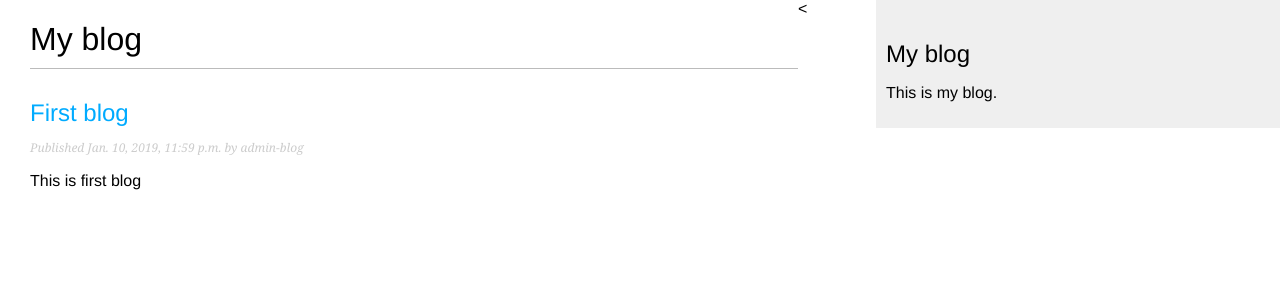
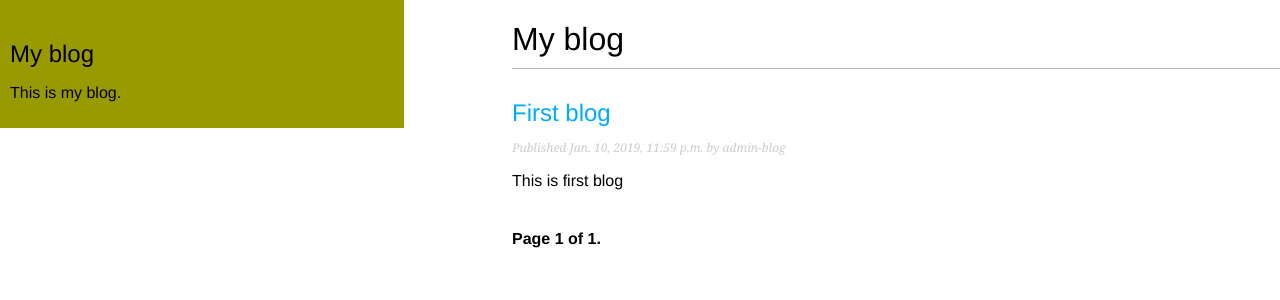
Before and after one commit to tejaswarathe/Blog-application, a Django app: page /blog/ in a window 1280 px wide. Shown: the top 300 px of the page. Run offline with Django 3.2, Linux system fonts and the light colour scheme; data comes from the database, SQL or seed files in the repository.

Commit message:
added pagination and generic views

```diff
--- a/mysite_blog/blog/static/css/blog.css
+++ b/mysite_blog/blog/static/css/blog.css
@@ -21,16 +21,16 @@ h2 {
 }
 
 #content {
-    float:left;
+    float:right;
     width:60%;
     padding:0 0 0 30px;
 }
 
 #sidebar {
-    float:right;
+    float:left;
     width:30%;
     padding:10px;
-    background:#efefef;
+    background:#999900;
     height:100%;
 }
 
--- a/mysite_blog/blog/templates/blog/base.html
+++ b/mysite_blog/blog/templates/blog/base.html
@@ -1,5 +1,5 @@
 {% load static %}
-<!DOCTYPE html><<!DOCTYPE html>
+<!DOCTYPE html>
 <html>
   <head>
     <title>{% block title %}{% endblock %}</title>
--- a/mysite_blog/blog/templates/blog/post/list.html
+++ b/mysite_blog/blog/templates/blog/post/list.html
@@ -15,4 +15,5 @@
   </p>
   {{ post.body|truncatewords:30|linebreaks }}
   {% endfor %}
+    {% include "pagination.html" with page=page_obj %}
   {% endblock %}
--- /dev/null
+++ b/mysite_blog/blog/templates/pagination.html
@@ -0,0 +1,13 @@
+<div class="pagination">
+  <span class='step-links'>
+  {% if page.has_previous %}
+    <a href="?page={{ page.previous_page_number }}">Previous</a>
+  {% endif %}
+  <span class='current'>
+    Page {{ page.number }} of {{ page.paginator.num_pages }}.
+  </span>
+    {% if page.has_next %}
+      <a href="?page={{ page.next_page_number }}">Next</a>
+    {% endif %}
+  </span>
+</div>
--- a/mysite_blog/blog/urls.py
+++ b/mysite_blog/blog/urls.py
@@ -5,7 +5,8 @@ app_name = 'blog'
 
 urlpatterns = [
     #post views
-    path('', views.post_list, name='post_list'),
+    #path('', views.post_list, name='post_list'),
+    path('', views.PostListView.as_view(), name='post_list'),
     path('<int:year>.<int:month>/<int:day>/<slug:post>/',
                 views.post_detail,
                 name='post_detail'),
--- a/mysite_blog/blog/views.py
+++ b/mysite_blog/blog/views.py
@@ -1,9 +1,27 @@
 from django.shortcuts import render, get_object_or_404
 from .models import Post
+from django.core.paginator import Paginator, EmptyPage, PageNotAnInteger
+from django.views.generic import ListView
 
 # Create your views here.
+class PostListView(ListView):
+    queryset = Post.published.all()
+    context_object_name = 'posts'
+    paginate_by = 3
+    template_name = 'blog/post/list.html'
+
 def post_list(request):
-    posts = Post.published.all()
+    object_list = Post.published.all()
+    paginator = Paginator(object_list, 3) #3 posts in each page
+    page = request.GET.get('page')
+    try:
+        posts = paginator.page(page)
+    except PageNotAnInteger:
+        # If page is not an integer deliver the first page
+        posts = paginator.page(1)
+    except EmptyPage:
+        # If page is out of range deliver last page of results
+        posts = paginator.page(paginator.num_pages)
     return render(request, 'blog/post/list.html', {'posts':posts})
 
 def post_detail(request,year,month,day,post):
@@ -12,4 +30,4 @@ def post_detail(request,year,month,day,post):
                 publish__year=year,
                 publish__month=month,
                 publish__day=day)
-    return render(request, 'blog/post/detail.html', {'post':post})
+    return render(request, 'blog/post/detail.html', {'page': page, 'post':post})
```
Also changed, not shown: mysite_blog/blog/templates/blog/post/detail.html (+11 -0 lines).
